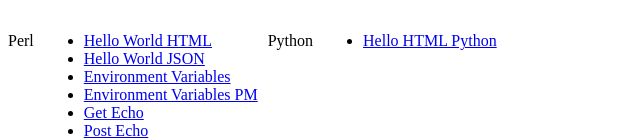
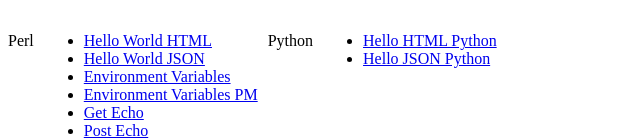
Before and after one commit to jiangalan21/Ajs-Analytics, a plain HTML site: page alanjiang/index.html in a window 1280 px wide. Shown: the part 366-506 px from the top of the page, without its empty margins (0-640 px from the left). Drawn offline with Linux system fonts and the light colour scheme.

Commit message:
added link to index

```diff
--- a/alanjiang/index.html
+++ b/alanjiang/index.html
@@ -51,6 +51,7 @@
       <p>Python</p>
       <ul>
         <li><a href="cgi-bin/python/hello-html-python.py">Hello HTML Python</a></li>
+        <li><a href="cgi-bin/python/hello-json-python.py">Hello JSON Python</a></li>
       </ul>
 
     </div>
```
